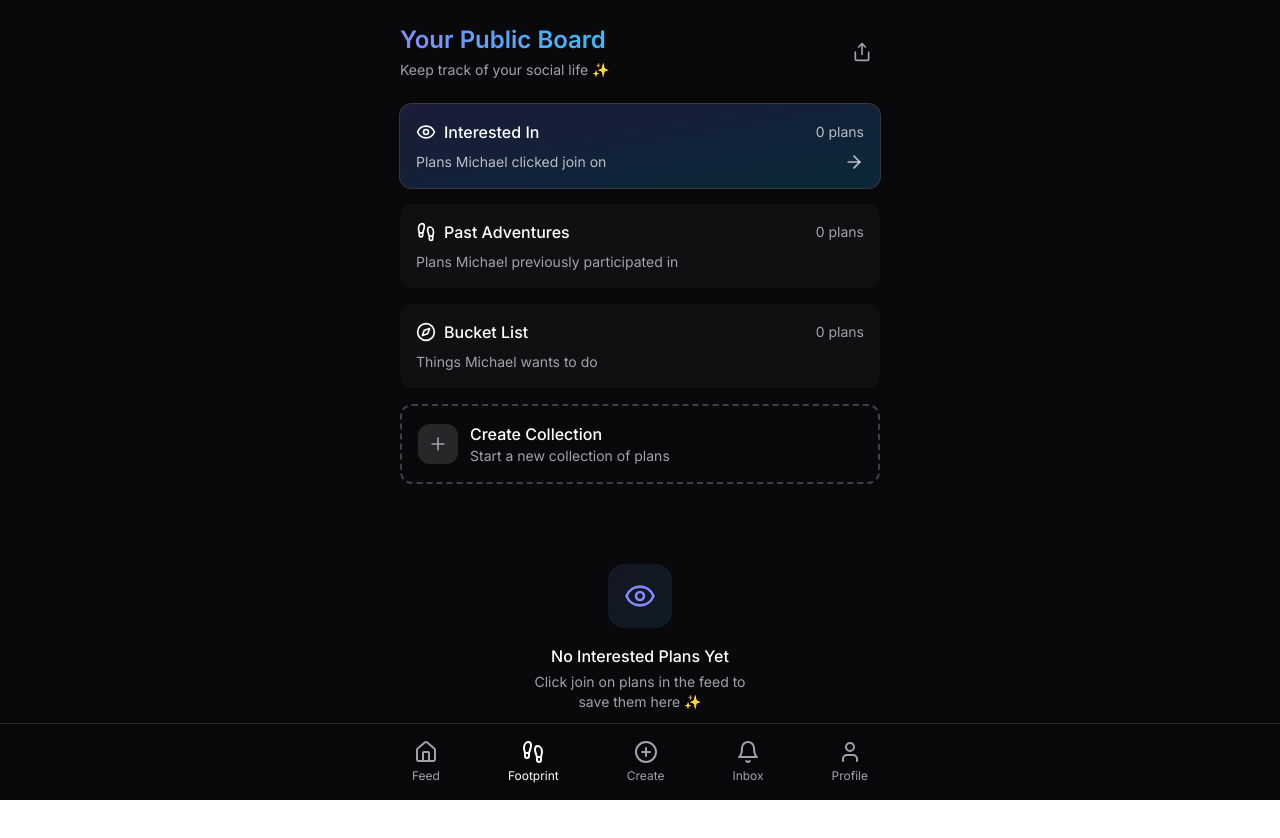
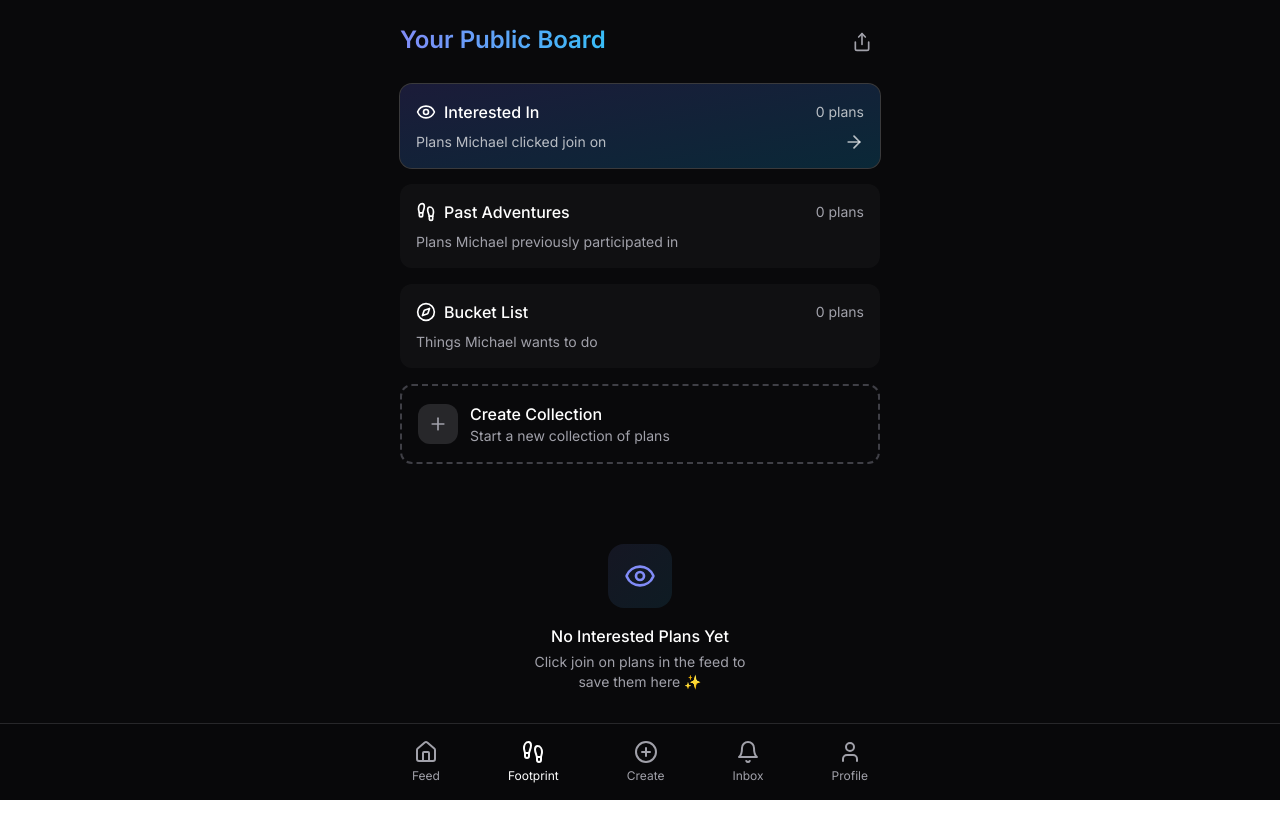
Before and after one commit to michaelsipper/t2, a Next.js app: page /footprint in a window 1280 px wide. Shown: the top 838 px of the page. Built offline with nearby package versions, Linux system fonts and the light colour scheme.

Commit message:
Update footprint.tsx

```diff
--- a/app/(features)/footprint/footprint.tsx
+++ b/app/(features)/footprint/footprint.tsx
@@ -391,7 +391,7 @@ const Footprint: React.FC = () => {
               Your Public Board
             </h1>
             <p className="text-sm text-zinc-600 dark:text-zinc-400 mt-1">
-              Keep track of your social life ✨
+
             </p>
           </div>
           <button className="p-2 rounded-xl hover:bg-zinc-100 dark:hover:bg-zinc-900 transition-colors hover:scale-105 active:scale-95">
```
